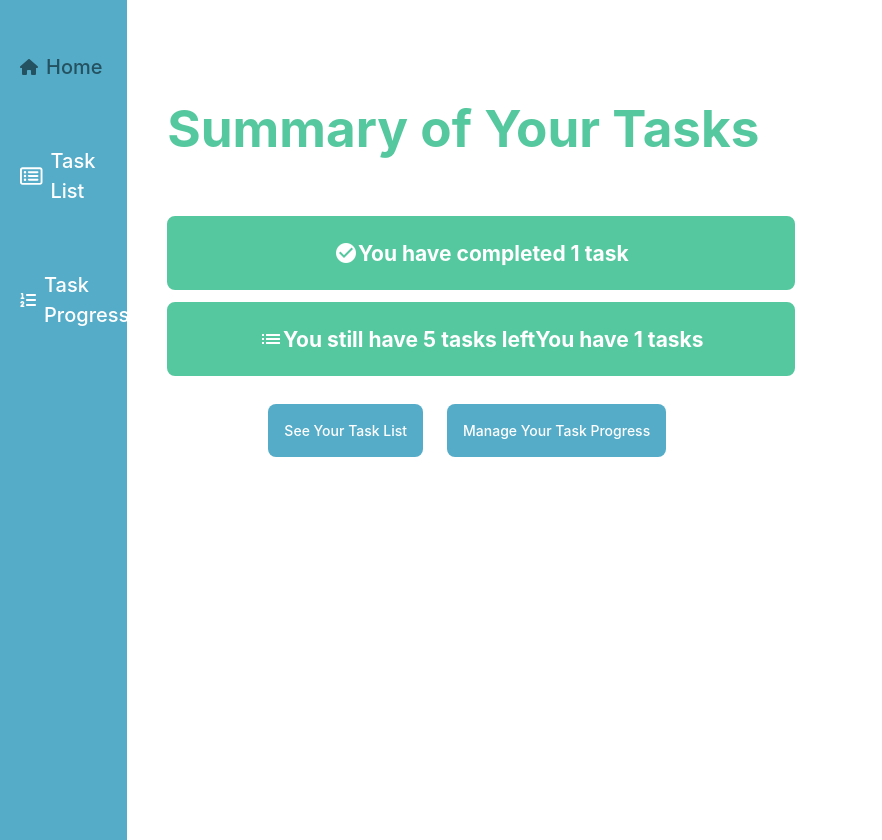
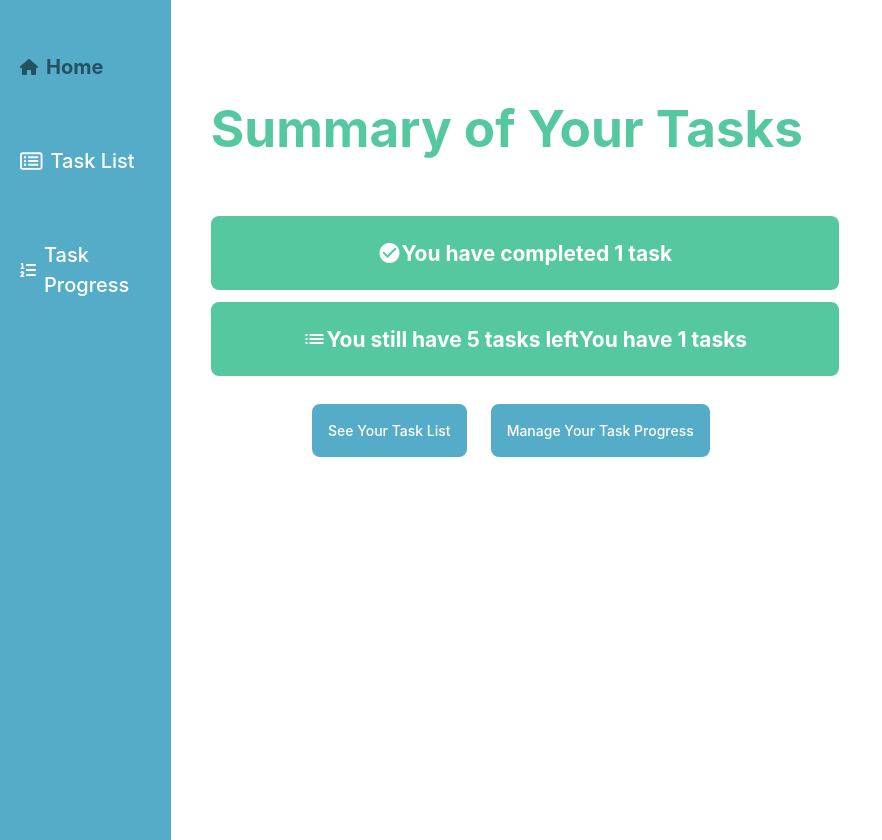
Before and after one commit to salak96/Kanban_project, a React (Vite) app: page / in a window 1280 px wide. Shown: the whole page, without its empty margins (0-882 px from the left). Built offline with nearby package versions, Linux system fonts and the light colour scheme.

Commit message:
Resonsive sideBaer

```diff
--- a/src/components/SideMenu.tsx
+++ b/src/components/SideMenu.tsx
@@ -47,6 +47,7 @@ const styles: CSSProperties = {
     activeLink: {
         ...commonLinkStyles,
         color: '#255261',
+        fontWeight: 'bold',
     },
     icon: {
         fontSize: '20px',
@@ -62,7 +63,7 @@ const styles: CSSProperties = {
 // Responsive styles
 styles.container = {
     ...styles.container,
-    width: '10%',
+    width: '15%',
 };
 
 styles.text = {
```
